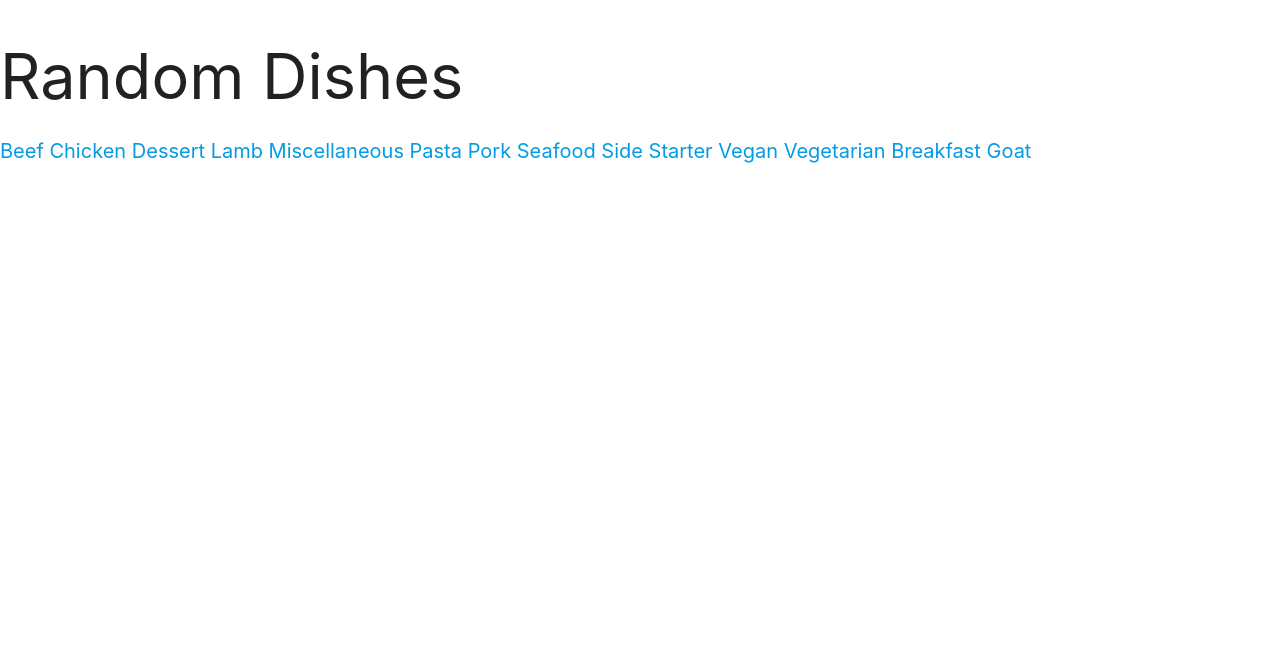
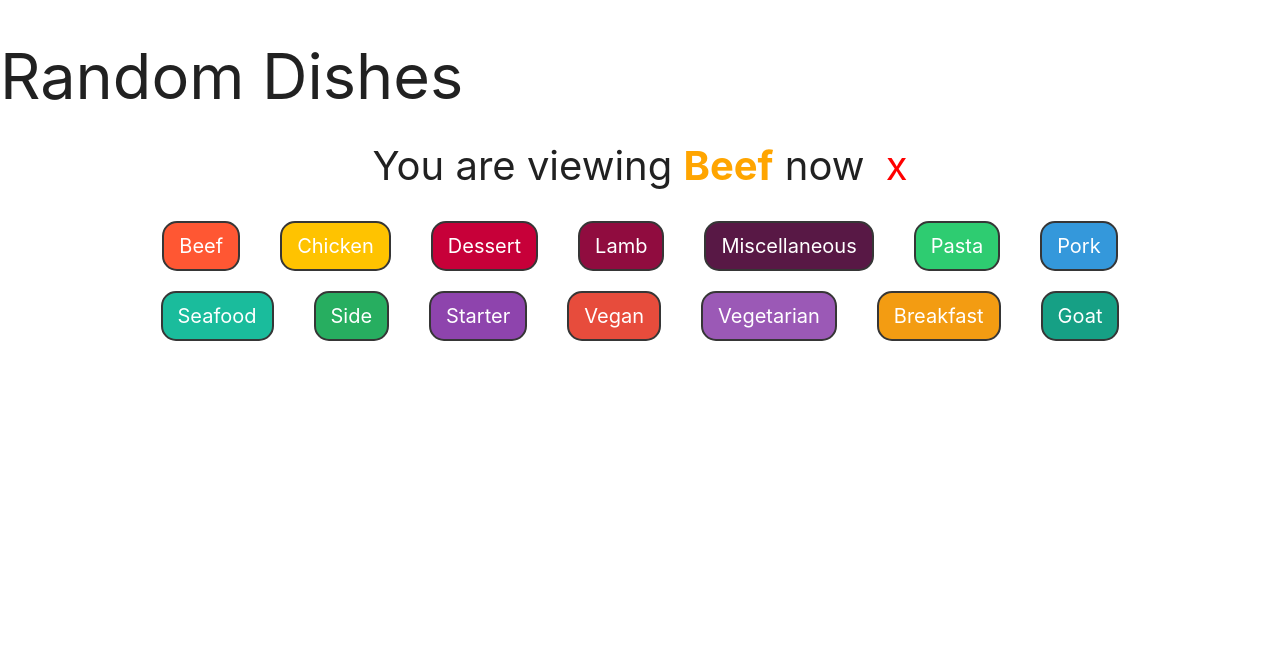
Before and after one commit to andrewsegovia00/CuisineQuest, a Django app: page /dishes_list/?category=Beef in a window 1280 px wide. Shown: the part 64-710 px from the top of the page. Run offline with Django 4.2, Linux system fonts and the light colour scheme; the visitor is signed in with stand-in values (Sample User, id 1); data that the repository does not hold is empty.

Commit message:
tags css

```diff
--- a/main_app/static/css/style.css
+++ b/main_app/static/css/style.css
@@ -41,7 +41,7 @@ form {
   box-shadow: 0 2px 2px 0 rgba(0, 0, 0, 0.14), 0 3px 1px -2px rgba(0, 0, 0, 0.12), 0 1px 5px 0 rgba(0, 0, 0, 0.2);
 }
 
-#hamburgerClosed {
+/* #hamburgerClosed {
   background-image: url('../assets/Hamburger.png');
   height: 2rem;
   width: 2rem;
@@ -51,11 +51,11 @@ form {
   background-image: url('../assets/Hamburger.png');
   height: 2rem;
   width: 2rem;
-}
-
+} */
+/*
 #hidden {
   display: none;
-}
+} */
 #tags{
   font-size: 20px;
 }
@@ -85,3 +85,97 @@ input[type="text"],
     border-radius: 5px;
     margin-bottom: 10px;
   }
+
+  #tags-container {
+    display: flex;
+    flex-direction: column;
+    align-items: center;
+  }
+
+  .tags-row {
+    display: flex;
+    justify-content: center;
+    margin-bottom: 10px;
+  }
+
+  .tags-row a {
+    display: inline-block;
+    padding: 8px 15px;
+    margin: 5px 20px 5px 20px;
+    border: 2px solid rgb(54, 54, 54);
+    border-radius: 15px;
+    text-decoration: none;
+    color: white;
+    transition: transform 0.2s;
+  }
+
+  .tags-row a:hover {
+    transform: scale(1.2);
+  }
+
+#beef { background-color: #FF5733; }
+#chicken { background-color: #FFC300; }
+#dessert { background-color: #C70039; }
+#lamb { background-color: #900C3F; }
+#miscellaneous { background-color: #581845; }
+#pasta { background-color: #2ECC71; }
+#pork { background-color: #3498DB; }
+#seafood { background-color: #1ABC9C; }
+#side { background-color: #27AE60; }
+#starter { background-color: #8E44AD; }
+#vegan { background-color: #E74C3C; }
+#vegetarian { background-color: #9B59B6; }
+#breakfast { background-color: #F39C12; }
+#goat { background-color: #16A085; }
+
+#meal-list {
+  display: grid;
+  grid-template-columns: repeat(3, 1fr);
+  grid-gap: 20px;
+  list-style: none;
+  padding: 0;
+  margin: 50px 100px 0 100px;
+}
+
+.meal-card {
+  border: 1px solid #ccc;
+  border-radius: 5px;
+  padding: 10px;
+  text-align: center;
+  box-shadow: 0px 2px 4px rgba(0, 0, 0, 0.1);
+}
+
+.meal-card h3 {
+  margin-top: 0;
+}
+
+.meal-card img {
+  max-width: 100%;
+  height: auto;
+  border-radius: 5px;
+}
+
+#active-category {
+  text-align: center;
+  margin: 20px;
+  font-size: 40px;
+}
+
+#active-category-text {
+  font-weight: bold;
+  color: orange;
+}
+
+#reset-category {
+  display: inline-block;
+  margin-left: 10px;
+  text-decoration: none;
+  color: red;
+  font-size: 40px;
+  line-height: 1;
+  transition: transform 0.2s;
+}
+
+#reset-category:hover {
+  transform: scale(1.2);
+}
--- a/main_app/templates/dishes/dishes.html
+++ b/main_app/templates/dishes/dishes.html
@@ -3,7 +3,18 @@
     <h1>Random Dishes</h1>
 
 
+    <div id="active-category">
+        {% if selected_category %}
+            You are viewing   <span id="active-category-text">{{ active_category }}</span> now
+            <a href="{% url 'dishes' %}" id="reset-category">x</a>
+        {% else %}
+            Choose a Category
+        {% endif %}
+    </div>
+
     <form id="tags" method="get" action="{% url 'dishes' %}">
+        <div id="tags-container">
+            <div class="tags-row">
               <a href="?category=Beef" id="beef">Beef</a>
               <a href="?category=Chicken" id="chicken">Chicken</a>
               <a href="?category=Dessert" id="dessert">Dessert</a>
@@ -11,6 +22,8 @@
               <a href="?category=Miscellaneous" id="miscellaneous">Miscellaneous</a>
               <a href="?category=Pasta" id="pasta">Pasta</a>
               <a href="?category=Pork" id="pork">Pork</a>
+            </div>
+            <div class="tags-row">
               <a href="?category=Seafood" id="seafood">Seafood</a>
               <a href="?category=Side" id="side">Side</a>
               <a href="?category=Starter" id="starter">Starter</a>
@@ -18,11 +31,14 @@
               <a href="?category=Vegetarian" id="vegetarian">Vegetarian</a>
               <a href="?category=Breakfast" id="breakfast">Breakfast</a>
               <a href="?category=Goat" id="goat">Goat</a>
+            </div>
+          </div>
     </form>
 
-    <ul>
+
+    <ul id="meal-list">
         {% for meal in random_meals %}
-        <li>
+        <li class="meal-card">
             <h3>{{ meal.strMeal }}</h3>
             <img src="{{ meal.strMealThumb }}" alt="{{ meal.strMeal }}">
         </li>
--- a/main_app/views.py
+++ b/main_app/views.py
@@ -63,11 +63,14 @@ def dishes_list(request):
             random_meals = data['meals'][:4]
         else:
             random_meals = []
+        active_category = selected_category
+
+
     else:
-        # Fetch four random meals from the API as the default list
+        active_category = "None"
         random_api_url = "https://www.themealdb.com/api/json/v1/1/random.php"
         random_meals = []
-        for _ in range(4):
+        for _ in range(6):
             response = requests.get(random_api_url)
             if response.status_code == 200:
                 data = response.json()
@@ -76,7 +79,7 @@ def dishes_list(request):
             else:
                 break
 
-    return render(request, 'dishes/dishes.html', {'categories': categories, 'selected_category': selected_category, 'random_meals': random_meals})
+    return render(request, 'dishes/dishes.html', {'categories': categories, 'selected_category': selected_category, 'random_meals': random_meals, 'active_category': active_category})
 
 # Returns a detail page for a user created dish
 def dishes_detail(request, dish_id):
```
Lines whose indentation alone changed are shown as unchanged.
